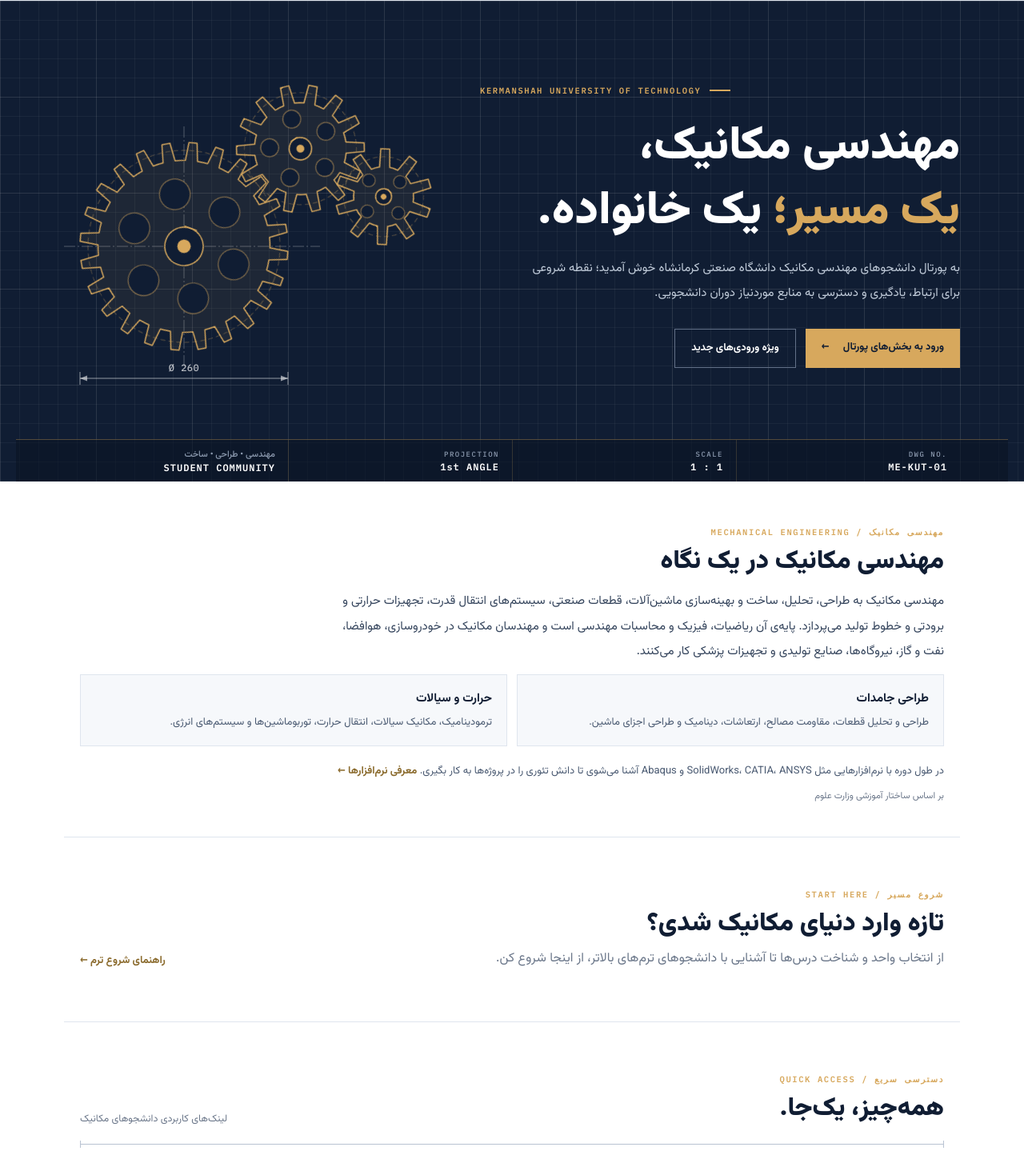
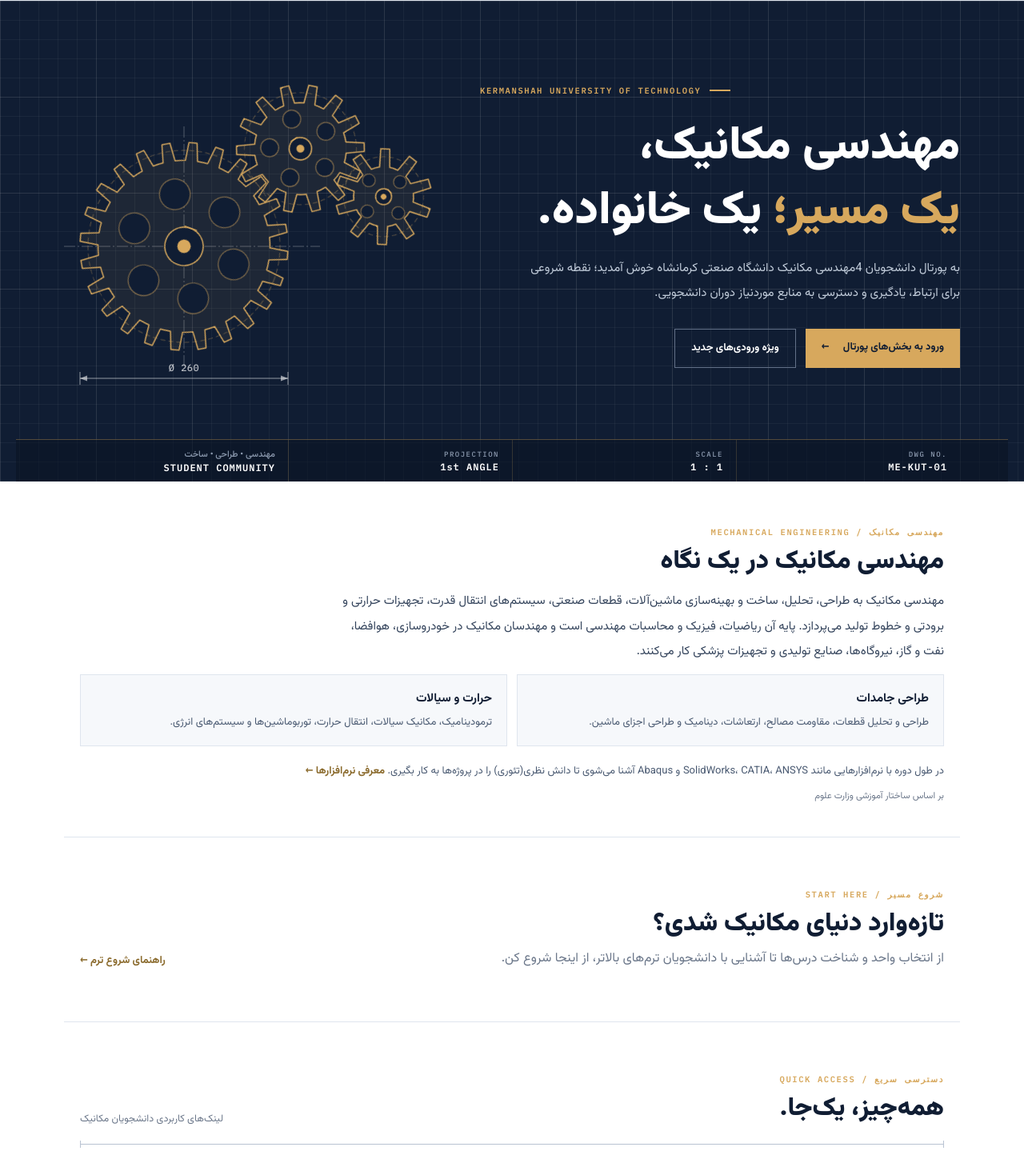
Before and after one commit to mech-kut/mech-kut.github.io, a plain HTML site: page index.html in a window 1280 px wide. Shown: the part 76-1535 px from the top of the page at 80% size. Drawn offline with Linux system fonts and the light colour scheme.

Commit message:
Update index.html

```diff
--- a/index.html
+++ b/index.html
@@ -25,7 +25,7 @@
         <div class="hero-content">
           <div class="eyebrow"><span></span> KERMANSHAH UNIVERSITY OF TECHNOLOGY</div>
           <h1>مهندسی مکانیک،<br><em>یک مسیر؛</em> یک خانواده.</h1>
-          <p>به پورتال دانشجوهای مهندسی مکانیک دانشگاه صنعتی کرمانشاه خوش آمدید؛ نقطه شروعی برای ارتباط، یادگیری و دسترسی به منابع موردنیاز دوران دانشجویی.</p>
+          <p>به پورتال دانشجویان 4مهندسی مکانیک دانشگاه صنعتی کرمانشاه خوش آمدید؛ نقطه شروعی برای ارتباط، یادگیری و دسترسی به منابع موردنیاز دوران دانشجویی.</p>
           <div class="hero-actions">
             <a class="btn btn-primary" href="#links">ورود به بخش‌های پورتال <b>←</b></a>
             <a class="btn btn-ghost" href="#new-students">ویژه ورودی‌های جدید</a>
@@ -60,26 +60,26 @@
     <section class="about section-wrap" id="about">
       <div class="section-kicker">MECHANICAL ENGINEERING / مهندسی مکانیک</div>
       <h2>مهندسی مکانیک در یک نگاه</h2>
-      <p class="about-lead">مهندسی مکانیک به طراحی، تحلیل، ساخت و بهینه‌سازی ماشین‌آلات، قطعات صنعتی، سیستم‌های انتقال قدرت، تجهیزات حرارتی و برودتی و خطوط تولید می‌پردازد. پایه‌ی آن ریاضیات، فیزیک و محاسبات مهندسی است و مهندسان مکانیک در خودروسازی، هوافضا، نفت و گاز، نیروگاه‌ها، صنایع تولیدی و تجهیزات پزشکی کار می‌کنند.</p>
+      <p class="about-lead">مهندسی مکانیک به طراحی، تحلیل، ساخت و بهینه‌سازی ماشین‌آلات، قطعات صنعتی، سیستم‌های انتقال قدرت، تجهیزات حرارتی و برودتی و خطوط تولید می‌پردازد. پایه‌ آن ریاضیات، فیزیک و محاسبات مهندسی است و مهندسان مکانیک در خودروسازی، هوافضا، نفت و گاز، نیروگاه‌ها، صنایع تولیدی و تجهیزات پزشکی کار می‌کنند.</p>
       <div class="axes">
         <div><h3>طراحی جامدات</h3><p>طراحی و تحلیل قطعات، مقاومت مصالح، ارتعاشات، دینامیک و طراحی اجزای ماشین.</p></div>
         <div><h3>حرارت و سیالات</h3><p>ترمودینامیک، مکانیک سیالات، انتقال حرارت، توربوماشین‌ها و سیستم‌های انرژی.</p></div>
       </div>
-      <p class="about-note">در طول دوره با نرم‌افزارهایی مثل SolidWorks، CATIA، ANSYS و Abaqus آشنا می‌شوی تا دانش تئوری را در پروژه‌ها به کار بگیری. <a class="text-link" href="software.html" target="_blank" rel="noopener">معرفی نرم‌افزارها ←</a></p>
+      <p class="about-note">در طول دوره با نرم‌افزارهایی مانند SolidWorks، CATIA، ANSYS و Abaqus آشنا می‌شوی تا دانش نظری(تئوری) را در پروژه‌ها به کار بگیری. <a class="text-link" href="software.html" target="_blank" rel="noopener">معرفی نرم‌افزارها ←</a></p>
       <p class="about-src">بر اساس ساختار آموزشی وزارت علوم</p>
     </section>
 
     <section class="welcome section-wrap" id="new-students">
       <div class="welcome-row">
-        <div><div class="section-kicker">START HERE / شروع مسیر</div><h2>تازه وارد دنیای مکانیک شدی؟</h2>
-          <p>از انتخاب واحد و شناخت درس‌ها تا آشنایی با دانشجوهای ترم‌های بالاتر، از اینجا شروع کن.</p></div>
+        <div><div class="section-kicker">START HERE / شروع مسیر</div><h2>تازه‌وارد دنیای مکانیک شدی؟</h2>
+          <p>از انتخاب واحد و شناخت درس‌ها تا آشنایی با دانشجویان ترم‌های بالاتر، از اینجا شروع کن.</p></div>
         <a class="text-link" id="welcome-link" href="#resources">راهنمای شروع ترم <span>←</span></a>
       </div>
     </section>
 
     <section class="section-wrap" id="links">
       <div class="section-heading"><div><div class="section-kicker">QUICK ACCESS / دسترسی سریع</div><h2>همه‌چیز، یک‌جا.</h2></div>
-        <span class="heading-note">لینک‌های کاربردی دانشجوهای مکانیک</span></div>
+        <span class="heading-note">لینک‌های کاربردی دانشجویان مکانیک</span></div>
       <div class="dimline" aria-hidden="true"><i></i></div>
       <div class="card-grid" id="link-cards"></div>
     </section>
```
